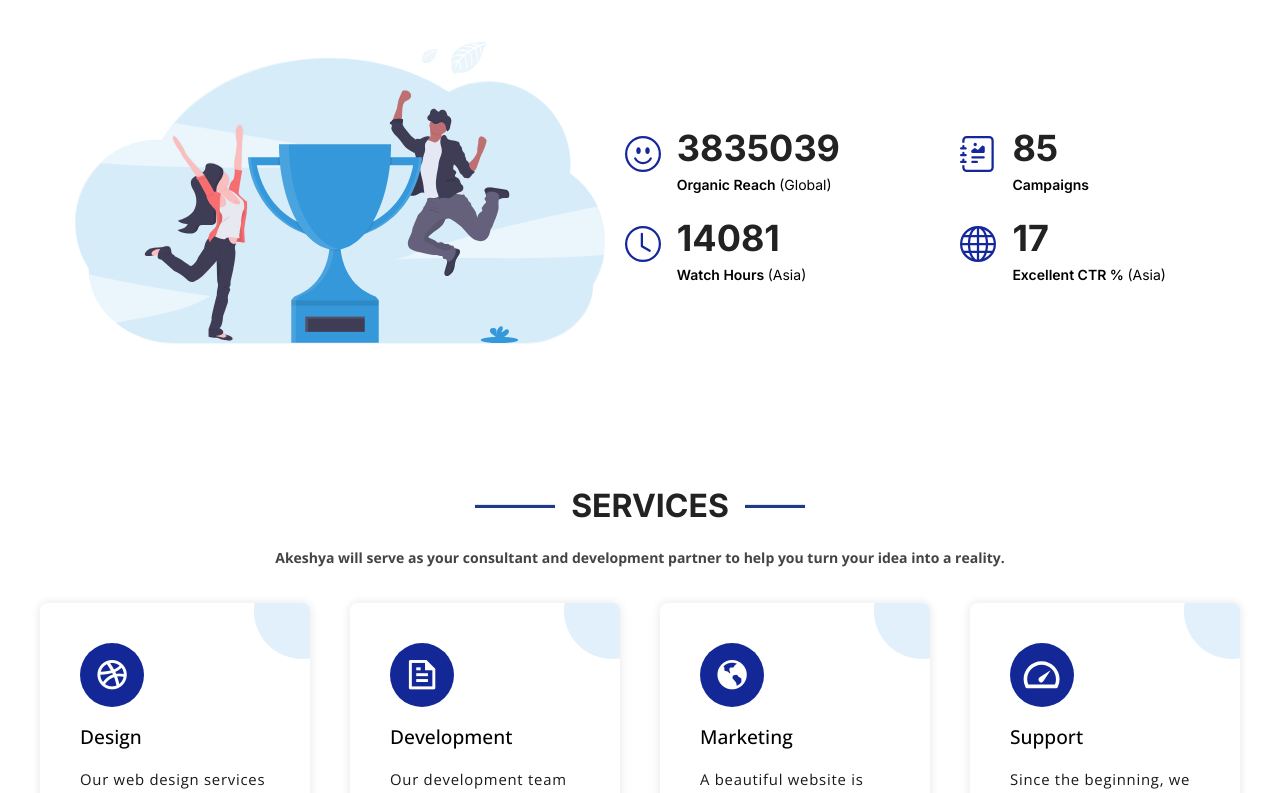
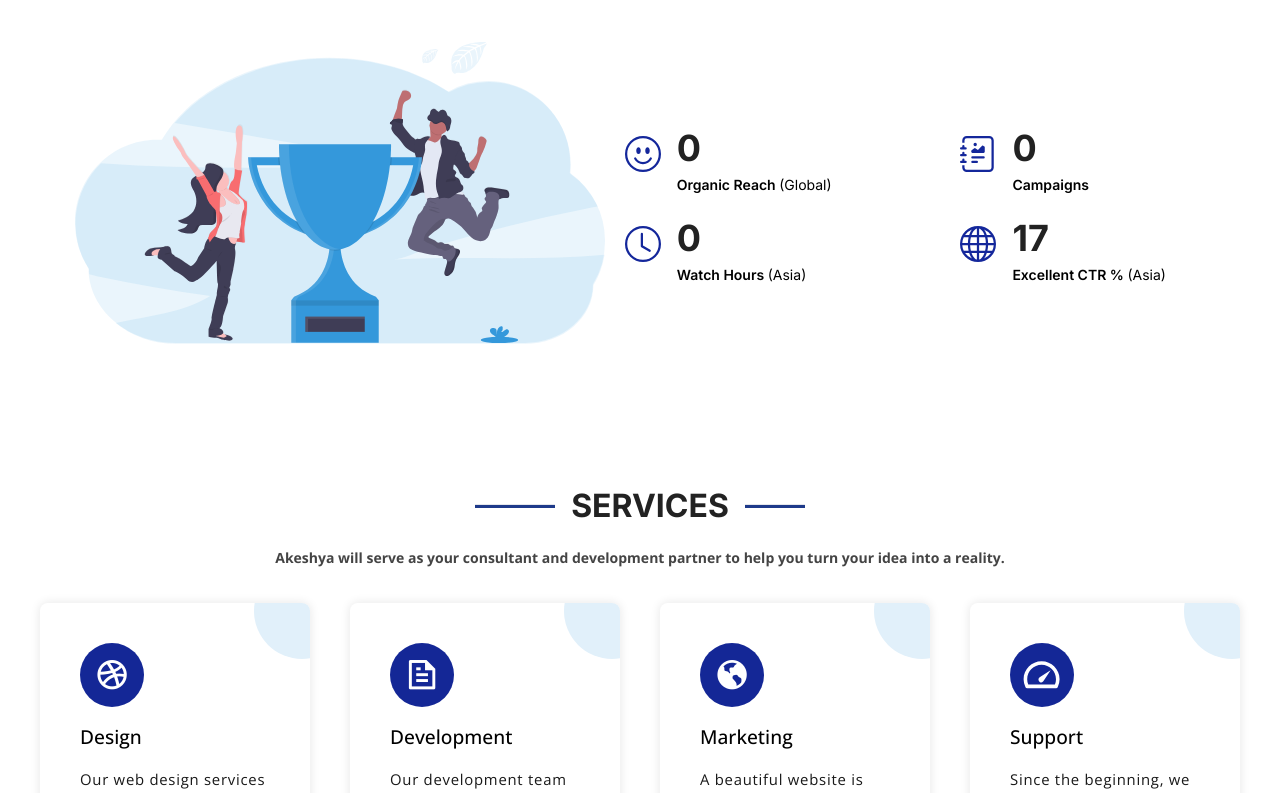
Before and after one commit to Jinshidjinu/Akeshya_Website, a Next.js app: page / in a window 1280 px wide. Shown: the part 1160-1953 px from the top of the page. Built offline with nearby package versions, Linux system fonts and the light colour scheme.

Commit message:
Footer section completed and countUp library added to about section and scroll back to top button added

```diff
--- a/app/Components/Home/About/About.tsx
+++ b/app/Components/Home/About/About.tsx
@@ -1,81 +1,160 @@
-import React from 'react';
-import Headings from '../../Shared/Headings';
-import Image from 'next/image';
+"use client";
+import React from "react";
+import Headings from "../../Shared/Headings";
+import Image from "next/image";
 import { IoCheckmarkDoneSharp } from "react-icons/io5";
 import { BsEmojiSmile } from "react-icons/bs";
 import { BsJournalRichtext } from "react-icons/bs";
 import { BsGlobe } from "react-icons/bs";
 import { BsClock } from "react-icons/bs";
-import Button from '../../Shared/Button';
+import Button from "../../Shared/Button";
+import CountUp from "react-countup";
 
 const About = () => {
   return (
     <div>
-      <Headings content='ABOUT US'  />
-      <div className='bg-white w-full h-auto flex justify-center items-center py-10 md:py-0'>
-        <div className='w-[90%] md:w-[80%] h-auto md:h-[240px] bg-white flex flex-col md:flex-row'>
-          <div className='w-full md:w-[64%] h-full bg-white flex flex-col gap-7 text-[#444444] text-md p-5 md:p-0'>
-            <p>We are Akeshya, a firm that specializes in web design and marketing. We help transform ideas into reality with a team of passionate graphic designers, web developers, and seasoned marketing advisors.</p>
-            <ul className='flex flex-col gap-2'>
-              <li className='list-item'><span><IoCheckmarkDoneSharp className='text-blue-900 text-lg' /></span> We started with a simple idea: do what is best for the client.</li>
-              <li className='list-item'><span><IoCheckmarkDoneSharp className='text-blue-900 text-lg' /></span> Our methodical and individual approach to each project delivers the finest possible results for your media.</li>
-              <li className='list-item'><span><IoCheckmarkDoneSharp className='text-blue-900 text-lg' /></span> Our day-to-day work is to solve your problems utilizing the most up-to-date, practical adaptive technology, and we have a lot of fun doing it.</li>
+      <Headings content="ABOUT US" />
+      <div className="bg-white w-full h-auto flex justify-center items-center py-10 md:py-0">
+        <div className="w-[90%] md:w-[80%] h-auto md:h-[240px] bg-white flex flex-col md:flex-row">
+          <div className="w-full md:w-[64%] h-full bg-white flex flex-col gap-7 text-[#444444] text-md p-5 md:p-0">
+            <p>
+              We are Akeshya, a firm that specializes in web design and
+              marketing. We help transform ideas into reality with a team of
+              passionate graphic designers, web developers, and seasoned
+              marketing advisors.
+            </p>
+            <ul className="flex flex-col gap-2">
+              <li className="list-item">
+                <span>
+                  <IoCheckmarkDoneSharp className="text-blue-900 text-lg" />
+                </span>{" "}
+                We started with a simple idea: do what is best for the client.
+              </li>
+              <li className="list-item">
+                <span>
+                  <IoCheckmarkDoneSharp className="text-blue-900 text-lg" />
+                </span>{" "}
+                Our methodical and individual approach to each project delivers
+                the finest possible results for your media.
+              </li>
+              <li className="list-item">
+                <span>
+                  <IoCheckmarkDoneSharp className="text-blue-900 text-lg" />
+                </span>{" "}
+                Our day-to-day work is to solve your problems utilizing the most
+                up-to-date, practical adaptive technology, and we have a lot of
+                fun doing it.
+              </li>
             </ul>
           </div>
-          <div className='w-full md:w-[64%] bg-white h-full flex flex-col text-[#444444] gap-7 p-5 md:p-0 md:ml-10'>
-            <p>We&apos;re professional, but we&apos;re also friendly, and we&apos;ll always pay attention to your concerns. We expect to work with innovative people who have an open mind and are dedicated to making every idea a reality. We want to hear from you if you&apos;re interested in SEO, have web development ideas, or require a graphic designer who can match your goals.</p>
-            <Button content='Learn More' />
+          <div className="w-full md:w-[64%] bg-white h-full flex flex-col text-[#444444] gap-7 p-5 md:p-0 md:ml-10">
+            <p>
+              We&apos;re professional, but we&apos;re also friendly, and
+              we&apos;ll always pay attention to your concerns. We expect to
+              work with innovative people who have an open mind and are
+              dedicated to making every idea a reality. We want to hear from you
+              if you&apos;re interested in SEO, have web development ideas, or
+              require a graphic designer who can match your goals.
+            </p>
+            <Button content="Learn More" />
           </div>
         </div>
       </div>
-      <div className='w-full h-auto flex flex-col md:flex-row gap-5'>
-      <div className='w-full md:w-[48%] h-[300px] md:h-[480px] bg-white flex justify-center md:justify-end'>
-        <Image src="/Assets/counts-img.svg" alt='count-icon' width={530} height={300} className='object-contain' />
+      <div className="w-full h-auto flex flex-col md:flex-row gap-5">
+        <div className="w-full md:w-[48%] h-[300px] md:h-[480px] bg-white flex justify-center md:justify-end">
+          <Image
+            src="/Assets/counts-img.svg"
+            alt="count-icon"
+            width={530}
+            height={300}
+            className="object-contain"
+          />
         </div>
 
-      <div className='w-full md:w-[52%] h-auto md:h-[500px] bg-white flex flex-col justify-center p-10 gap-4 md:p-0'>
-        <div className='grid grid-cols-1 sm:grid-cols-2 gap-4'>
-          <div className='flex items-center space-x-4'>
-            <BsEmojiSmile className='imougi-style' />
-            <div className='flex flex-col'>
-              <span className='numbers-align'>3835039</span>
-              <p className='text-sm font-semibold'>
-                Organic Reach <span className='font-normal'>(Global)</span>
+        <div className="w-full md:w-[52%] h-auto md:h-[500px] bg-white flex flex-col justify-center p-10 gap-4 md:p-0">
+          <div className="grid grid-cols-1 sm:grid-cols-2 gap-4">
+            <div className="flex items-center space-x-4">
+              <BsEmojiSmile className="imougi-style" />
+              <div className="flex flex-col">
+                <CountUp start={0} end={3835039} duration={1.75} decimals={0}>
+                  {({ countUpRef, start }) => (
+                    <span
+                      className="numbers-align"
+                      ref={countUpRef}
+                      onClick={start}
+                    ></span>
+                  )}
+                </CountUp>
+                <p className="text-sm font-semibold">
+                  Organic Reach <span className="font-normal">(Global)</span>
                 </p>
               </div>
             </div>
 
-          <div className='flex items-center space-x-4'>
-            <BsJournalRichtext className='imougi-style' />
-            <div className='flex flex-col'>
-              <span className='numbers-align'>85</span>
-              <p className='text-sm font-semibold'>Campaigns</p>
+            <div className="flex items-center space-x-4">
+              <BsJournalRichtext className="imougi-style" />
+              <div className="flex flex-col">
+                <CountUp
+                  start={0}
+                  delay={0.50}
+                  end={85}
+                  duration={0.75}
+                  decimals={0}
+                >
+                  {({ countUpRef, start }) => (
+                    <span
+                      ref={countUpRef}
+                      onClick={start}
+                      className="numbers-align"
+                    >
+                      85
+                    </span>
+                  )}
+                </CountUp>
+                <p className="text-sm font-semibold">Campaigns</p>
               </div>
             </div>
 
-          <div className='flex items-center space-x-4'>
-            <BsClock className='imougi-style' />
-            <div className='flex flex-col'>
-              <span className='numbers-align'>14081</span>
-              <p className='text-sm font-semibold'>
-                Watch Hours <span className='font-normal'>(Asia)</span>
+            <div className="flex items-center space-x-4">
+              <BsClock className="imougi-style" />
+              <div className="flex flex-col">
+                <CountUp
+                    start={0}
+                    delay={0.75}
+                    end={14081}
+                    duration={0.75}
+                    decimals={0}
+                >
+                   {({ countUpRef, start }) => (
+                    <span
+                      ref={countUpRef}
+                      onClick={start}
+                      className="numbers-align"
+                >14081
+                </span>
+
+                   )}
+
+                </CountUp>
+
+                <p className="text-sm font-semibold">
+                  Watch Hours <span className="font-normal">(Asia)</span>
                 </p>
               </div>
             </div>
 
-          <div className='flex items-center space-x-4'>
-            <BsGlobe className='imougi-style' />
-            <div className='flex flex-col '>
-              <span className='numbers-align '>17</span>
-              <p className='text-sm font-semibold'>
-                Excellent CTR % <span className='font-normal'>(Asia)</span>
+            <div className="flex items-center space-x-4">
+              <BsGlobe className="imougi-style" />
+              <div className="flex flex-col ">
+                <span className="numbers-align ">17</span>
+                <p className="text-sm font-semibold">
+                  Excellent CTR % <span className="font-normal">(Asia)</span>
                 </p>
               </div>
             </div>
           </div>
         </div>
       </div>
-
     </div>
   );
 };
--- /dev/null
+++ b/app/Components/Home/Footer/Footer.tsx
@@ -0,0 +1,53 @@
+"use client";
+
+import React from 'react'
+import { useEffect, useState } from "react";
+import { FaArrowUp } from "react-icons/fa6";
+const  Footer:React.FC = ()=>{
+
+    const [isVisible, setIsVisible] = useState(false);
+
+    useEffect(() => {
+      const toggleVisibility = () => {
+        setIsVisible(window.scrollY > 0);
+      };
+      window.addEventListener("scroll", toggleVisibility);
+      return () => window.removeEventListener("scroll", toggleVisibility);
+    }, []);
+
+    const scrollToTop = () => window.scrollTo({ top: 0, behavior: "smooth" });
+  return (
+    <div>
+
+<div className='w-[100%]  h-[16vh] px-2 flex flex-col justify-center  shadow-gray-400   bg-white '>
+           <div className='flex   justify-between items-center  '>
+            <div className='w-[430px] h-[60px] flex items-center justify-center  bg-white'>
+             <p className='text-sm'>© Copyright <span className='text-black cursor-pointer font-[700] text-[14px] leading-none font-Raleway'>AKESHYA.</span> All Rights Reserved</p>
+
+            </div>
+            <div className=' w-[590px] h-[65px] py-2 px-4 bg-white flex items-center  justify-center'>
+
+                <ul className='flex  items-center justify-center cursor-pointer text-[15px] text-[#14279b] gap-6'>
+                    <a href='https://akeshya.com/Terms%20and%20conditions.pdf'>Terms and conditions  </a>
+                    <a href='https://akeshya.com/Refund%20policy.pdf'>Refund policy </a>
+                    <a href='https://akeshya.com/Privacy%20policy.pdf'>Privacy policy </a>
+
+
+                </ul>
+            </div>
+           </div>
+       </div>
+       <div
+        style={{ display: isVisible ? "block" : "none" }}
+        className="w-10 h-10 bg-blue-800 rounded fixed bottom-11 right-11 flex items-center justify-center"
+        onClick={scrollToTop}
+      >
+        <a href="#" className="flex items-center justify-center w-full h-full">
+          <FaArrowUp className="text-1xl text-white" />
+        </a>
+      </div>
+    </div>
+  )
+}
+
+export default Footer
--- a/app/page.tsx
+++ b/app/page.tsx
@@ -1,24 +1,36 @@
-import Image from "next/image";
+
 import ResponsiveNav from "./Components/Home/Navigation/ResponsiveNav";
 import HomePage from "./Components/Home/Hero/Home";
 import HomeIcons from "./Components/Home/Hero/HomeIcons";
 import About from "./Components/Home/About/About";
-import Services from "./Components/Home/Servicess/Services";
+import Services from "./Components/Home/Servicess/Services"; // Typo corrected from "Servicess" to "Services"
 import Process from "./Components/Home/OurProcess/Process";
 import Features from "./Components/Home/CoreFeatures/Features";
 import Contact from "./Components/Home/Contact/Contact";
- const Home = ()=>{
+import Footer from "./Components/Home/Footer/Footer";
+
+
+import AOS from "aos";
+import "aos/dist/aos.css";
+
+
+const Home: React.FC = () => {
+
+
   return (
-   <div>
-       <ResponsiveNav/>
-       <HomePage/>
-       <HomeIcons/>
-       <About/>
-       <Services/>
-       <Process/>
-       <Features/>
-       <Contact/>
-   </div>
+    <div>
+
+      <ResponsiveNav />
+      <HomePage />
+      <HomeIcons />
+      <About />
+      <Services />
+      <Process />
+      <Features />
+      <Contact />
+      <Footer />
+    </div>
   );
-}
-export default Home
+};
+
+export default Home;
--- a/package.json
+++ b/package.json
@@ -9,13 +9,18 @@
     "lint": "next lint"
   },
   "dependencies": {
+    "@emailjs/browser": "^4.3.3",
+    "aos": "^2.3.4",
+    "emailjs-com": "^3.2.0",
     "next": "14.2.4",
     "react": "^18",
+    "react-countup": "^6.5.3",
     "react-dom": "^18",
     "react-icons": "^5.2.1",
     "remixicon": "^4.3.0"
   },
   "devDependencies": {
+    "@types/aos": "^3.0.7",
     "@types/node": "^20",
     "@types/react": "^18",
     "@types/react-dom": "^18",
```
Also changed, not shown: app/Components/Home/Contact/Contact.tsx (+77 -20 lines), app/Components/Home/Navigation/Nav.tsx (line endings or trailing spaces), 1 other file (tests, documents, lock files or other folders). Lines whose indentation alone changed are shown as unchanged.
